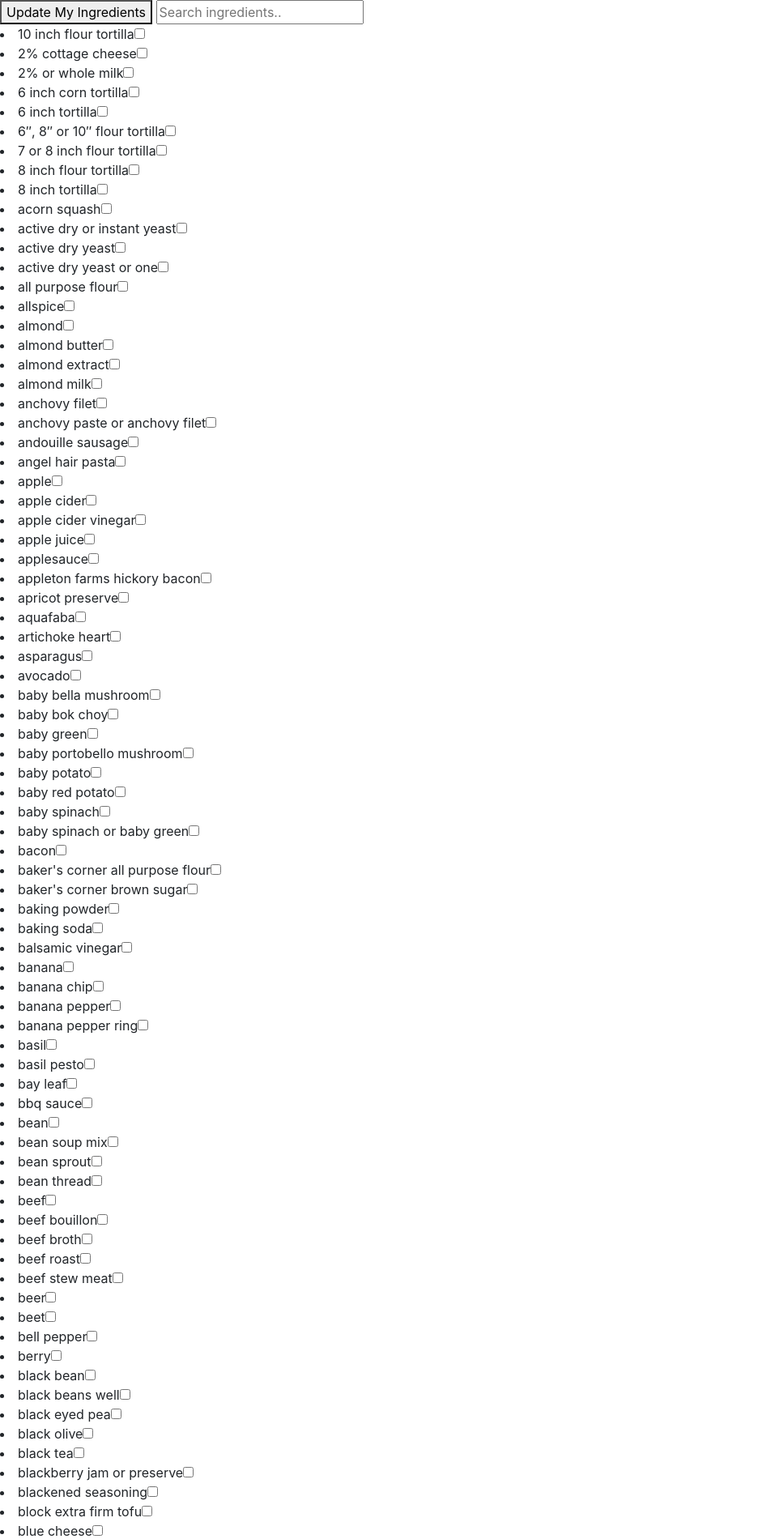
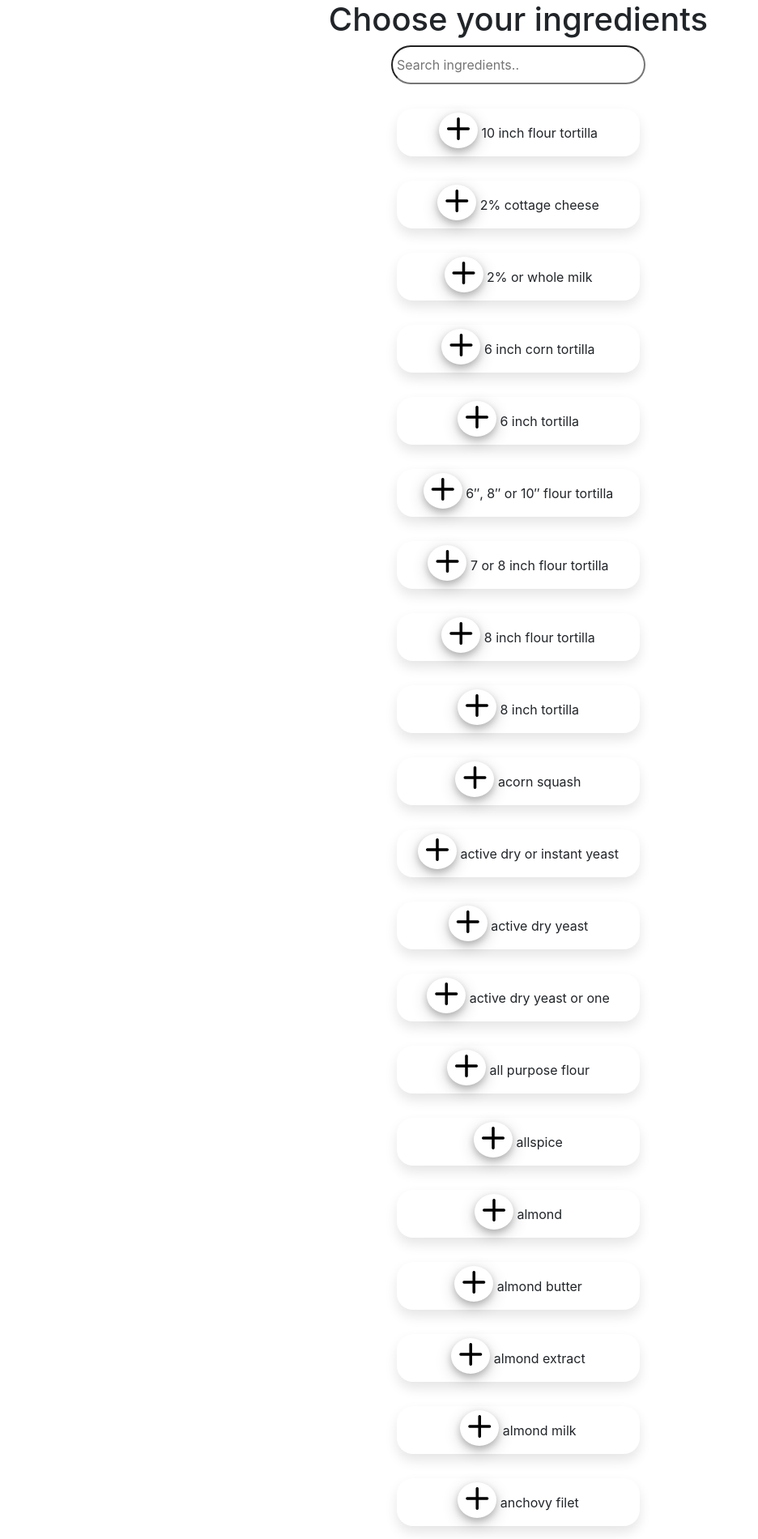
Before and after one commit to oliviaflexx/recipe, a Django app: page /ingredients/ in a window 1280 px wide. Shown: the part 70-1970 px from the top of the page at 81% size, without its empty margins (0-936 px from the left). Run offline with Django 3.2, Linux system fonts and the light colour scheme; a user stored in the database is signed in; data comes from the database, SQL or seed files in the repository; both versions use the stored data as it was after the commit; some libraries are stand-ins or nearby versions; some web fonts are replaced.

Commit message:
Started ingredient styling, fixed buttons and search

```diff
--- a/django_recipe/mysite/main/static/main/css/allrecipes.css
+++ b/django_recipe/mysite/main/static/main/css/allrecipes.css
@@ -12,7 +12,6 @@ div.recipe-container {
     margin-right: auto;
     margin-left: auto;
     padding-bottom: 10px;
-
 
   }
 
--- /dev/null
+++ b/django_recipe/mysite/main/static/main/css/ingredient.css
@@ -0,0 +1,58 @@
+button {
+    display: inline-block;
+    border: none;
+    border-radius: 50%;
+    padding-left: 10px;
+    padding-right: 10px;
+    margin: 0;
+    text-decoration: none;
+    background: white;
+    color: black;
+    font-family: sans-serif;
+    font-size: 1rem;
+    cursor: pointer;
+    text-align: center;
+    transition: background 250ms ease-in-out, transform 150ms ease;
+    -webkit-appearance: none;
+    -moz-appearance: none;
+    font-size: 28px;
+    box-shadow: 0 4px 8px 0 rgb(0 0 0 / 20%), 0 6px 20px 0 rgb(0 0 0 / 19%);
+}
+
+div.ingredient-container {
+    background-color: white;
+    margin-top: 30px;
+    position: relative;
+    box-shadow: 0px 8px 15px rgba(0, 0, 0, 0.1);
+    border-radius: 20px;
+    max-width: 300px;
+    margin-right: auto;
+    margin-left: auto;
+    padding-bottom: 10px;
+    padding-top: 5px;
+  }
+
+.row.topper {
+    justify-content: center;
+}
+
+#searchbar {
+    padding-top: 10px;
+    padding-bottom: 10px;
+    padding-left: 5px;
+    padding-right: 5px;
+    border-radius: 25px;
+    width: 314px;
+}
+
+.bi.bi-check-lg {
+    color: #19d016;
+}
+
+.bi.bi-plus-lg {
+    color: black;
+}
+
+  button[disabled=disabled], button:disabled {
+    background-color: #FF7B00;
+  }
--- a/django_recipe/mysite/main/templates/main/ingredient.html
+++ b/django_recipe/mysite/main/templates/main/ingredient.html
@@ -1,40 +1,89 @@
 {% extends "main/base.html" %}
-{% block title %}View Ingredients {% endblock %}
+{% block title %}Choose Ingredients {% endblock %}
 
 {% block content %}
-    {% if user.is_authenticated%}
-        <div id="content" name="content">
-            <form method="post" action="#">
+{% load static %}
+<link rel="stylesheet" type="text/css" href="{% static 'main/css/ingredient.css' %}">
+{% if user.is_authenticated%}
+    <div class="row topper text-center">
+    <h1>Choose your ingredients</h1>
+    </div>
+    <div class="row">
+        <div class="col-md-12 col-sm-12 text-center">
+            <form method="POST" action="#">
                 {% csrf_token %}
-                <button type="submit", name="save", value="save">Update My Ingredients</button>
-                <input id="searchbar" onkeyup="search_ingredient()" type="text" name="search" placeholder="Search ingredients..">
+                <input id="searchbar" onkeyup ="search_ingredient()" type="text" name="search" placeholder="Search ingredients..">
+            </form>
+            <form method="POST" action="#">
+                {% csrf_token %}
                 {% for ingredient in non_ors%}
-                {% if ingredient.checked == True %}
-                <li class='ingredient'>{{ingredient.ingredient}}<input type="checkbox" value="{{ingredient.id}}" name= "touched" checked></li>
-                {% else %}
-                <li class='ingredient'>{{ingredient.ingredient}}<input type="checkbox" value="{{ingredient.id}}" name= "touched"></li>
-                {% endif %}
-                {% endfor %}
+                    <div class="ingredient-container">
+                            <div class='ingredient' id= div{{ingredient.id}}>
+                                {% if ingredient.checked == False %}
+                                <button type="submit", class="add_or_remove", id= 'button{{ingredient.id}}' value="{{ingredient.id}}"><i class="bi bi-plus-lg"></i></button>
+                                {{ingredient.ingredient}}
+                            {% else %}
+                                <button type="submit", class = "add_or_remove", id= 'button{{ingredient.id}}', value="{{ingredient.id}}"><i class="bi bi-check-lg"></i></button>
+                                {{ingredient.ingredient}}
+                            {% endif %}
+                            </div>
+                    </div>
+                    {% endfor %}
+                </form>
             </form>
+        </div>
+    </div>
+
     {% else%}
         <a href="/login">Login Here to Access Content</a>
     {% endif %}
 {% endblock %}
 {% block javascript %}
 <script>
-    function search_ingredient() {
+    function search_ingredient(event) {
     let input = document.getElementById('searchbar').value
-    input=input.toLowerCase();
-    let x = document.getElementsByClassName('ingredient');
+    input = input.toLowerCase();
+    let x = document.getElementsByClassName('ingredient-container');
 
     for (i = 0; i < x.length; i++) {
         if (!x[i].innerHTML.toLowerCase().includes(input)) {
-            x[i].style.display="none";
+            x[i].style.display = "none";
         }
         else {
-            x[i].style.display="list-item";
+            console.log(x[i].innerHTML)
+            x[i].style.display = "block";
         }
     }
 }
 </script>
+<script>
+    $(document).on('click', '.add_or_remove', function (h) {
+    h.preventDefault();
+    $(this).attr('disabled', true);
+    var ingredientchecked = document.getElementById('button' + $(this).val());
+    if (ingredientchecked.innerHTML == '<i class="bi bi-check-lg"></i>') {
+        ingredientchecked.innerHTML = '<i class="bi bi-plus-lg"></i>';
+    }
+    else {
+        ingredientchecked.innerHTML = '<i class="bi bi-check-lg"></i>';
+    }
+
+    $.ajax({
+    type: 'POST',
+    url: '{% url "main:add_ingredient" %}',
+    data: {
+    postid: $(this).val(),
+    csrfmiddlewaretoken: $('input[name=csrfmiddlewaretoken]').val(),
+    action: 'post',
+    },
+    success: function (json) {
+        var ingredientchecked = document.getElementById('button' + json['id']);
+        $(ingredientchecked).attr('disabled', false);
+    },
+    error: function (xhr, errmsg, err) {
+
+    }
+    });
+})
+</script>
 {% endblock %}
--- a/django_recipe/mysite/main/urls.py
+++ b/django_recipe/mysite/main/urls.py
@@ -16,4 +16,5 @@ urlpatterns = [
     path('liked_recipes/',views.liked_recipes, name='liked_recipes'),
     path('showmore/',views.showmore, name='showmore'),
     path('dislike/', views.dislike, name='dislike'),
+    path('add_ingredient/', views.add_ingredient, name="add_ingredient")
 ]
--- a/django_recipe/mysite/main/views.py
+++ b/django_recipe/mysite/main/views.py
@@ -9,6 +9,71 @@ import inflect
 from .funky import add_up, sub_out
 from django.core.paginator import Paginator
 import json
+
+def add_ingredient(request):
+    print("yes")
+    if request.POST.get('action') == 'post':
+        id = request.POST.get('postid')
+        ingredient_list = []
+        ingredient = user_ingredients.objects.get(pk=id, user=request.user)
+        if ingredient.checked == False:
+            print("action to check")
+            ingredient.checked = True
+            ingredient.save()
+            ingredient_list.append(ingredient)
+            if or_ingredients.objects.filter(in_name=ingredient.ingredient).exists():
+                print('exists')
+                for or_name in or_ingredients.objects.filter(in_name=ingredient.ingredient):
+                    thing = user_ingredients.objects.get(ingredient=or_name.or_name, user=request.user)
+                    print(f'CHECKED BEFORE:', thing.ingredient.name, thing.checked)
+                    thing.checked = True
+                    thing.save()
+                    ingredient_list.append(thing)
+                    print(f'CHECKED AFTER:', thing.checked)
+
+            for sel_ing in ingredient_list:
+                recipes = recipe_ingredients3.objects.select_related('recipe').filter(ingredient = sel_ing.ingredient)
+                for recipe in recipes:
+                    total = recipe.recipe.ingredients.all().count()
+                    print(recipe.recipe.name)
+                    print(total)
+                    percent = (1 / total) * 100
+                    percent = round(percent, 0)
+                    entry = user_recipes.objects.get(recipe = recipe.recipe, user = request.user)
+                    print(f'before percent:', entry.percent)
+                    entry.percent = entry.percent + percent
+                    entry.save()
+                    print(f'after percent:', entry.percent)
+        else:
+            print('action to not check')
+            ingredient.checked = False
+            ingredient.save()
+            ingredient_list.append(ingredient)
+            if or_ingredients.objects.filter(in_name=ingredient.ingredient).exists():
+                print('exists')
+                for or_name in or_ingredients.objects.filter(in_name=ingredient.ingredient):
+                    thing = user_ingredients.objects.get(ingredient=or_name.or_name, user=request.user)
+                    print(f'CHECKED BEFORE:', thing.ingredient.name, thing.checked)
+                    thing.checked = False
+                    thing.save()
+                    ingredient_list.append(thing)
+                    print(f'CHECKED AFTER:', thing.checked)
+
+            for sel_ing in ingredient_list:
+                recipes = recipe_ingredients3.objects.select_related('recipe').filter(ingredient = sel_ing.ingredient)
+                for recipe in recipes:
+                    total = recipe.recipe.ingredients.all().count()
+                    print(f'NEW RECIPE:', recipe.recipe.name)
+                    print(f'Total ingredients:', total)
+                    percent = (1 / total) * 100
+                    percent = round(percent, 0)
+                    entry = user_recipes.objects.get(recipe = recipe.recipe, user = request.user)
+                    print(f'before percent:', entry.percent)
+                    entry.percent = entry.percent - percent
+                    entry.save()
+                    print(f'after percent:', entry.percent)
+
+        return JsonResponse({'id': id})
 
 def index(response):
     return render(response, "main/home.html")
@@ -143,66 +208,13 @@ def allRecipes(response):
 
 
 def ingredientPicker(response):
-    if response.method == 'POST':
-        if response.POST.get('save'):
-            # print(response.POST)
-            selected_ingredients = response.POST.getlist('touched')
-            db_ingredients = user_ingredients.objects.select_related('ingredient').filter(user=response.user)
-            for ingredient in db_ingredients:
-                ingredient.checked = False
-                ingredient.save()
-            for sel_ing in selected_ingredients:
-                ingredient = db_ingredients.get(pk=sel_ing)
-                ingredient.checked = True
-                if or_ingredients.objects.filter(in_name=ingredient.ingredient).exists():
-                    print('exists')
-                    for or_name in or_ingredients.objects.filter(in_name=ingredient.ingredient):
-                        recipes0 = recipe_ingredients3.objects.filter(ingredient=or_name.or_name)
-                        for recipe0 in recipes0:
-                            print(f'OR:', recipe0.recipe)
-                        thing = db_ingredients.get(ingredient=or_name.or_name)
-                        print(f'CHECKED BEFORE:', thing.ingredient.name, thing.checked)
-                        thing.checked = True
-                        thing.save()
-                        print(f'CHECKED AFTER:', thing.checked)
-                ingredient.save()
-
-            recipe_list = []
-            for sel_ing in selected_ingredients:
-                ingredient = db_ingredients.get(pk=sel_ing)
-                recipes = recipe_ingredients3.objects.select_related('recipe').filter(ingredient = ingredient.ingredient)
-                for recipe in recipes:
-                    recipe_list.append(recipe.recipe)
-
-            users = user_recipes.objects.filter(user=response.user)
-            for user in users:
-                user.percent = 0
-                user.save()
-
-            recipe_dict = {}
-            for recipe in recipe_list:
-                try:
-                    recipe_dict[recipe] = recipe_dict[recipe] + 1
-                except KeyError:
-                    recipe_dict.update({recipe: 1})
-
-            for key in recipe_dict:
-                total = key.ingredients.all().count()
-                percent = (recipe_dict[key] / total) * 100
-                entry = user_recipes.objects.get(recipe = key, user = response.user)
-                entry.percent = percent
-                entry.save()
-
-            return redirect('/myrecipes')
-
+    if response.user.is_authenticated:
+        # user_recipes.objects.all().delete()
+        # user_ingredients.objects.all().delete()
+        non_ors = user_ingredients.objects.select_related('ingredient').filter(user=response.user,or_ingredient=False)
+        return render(response, "main/ingredient.html", {'non_ors': non_ors})
     else:
-        if response.user.is_authenticated:
-            # user_recipes.objects.all().delete()
-            # user_ingredients.objects.all().delete()
-            non_ors = user_ingredients.objects.select_related('ingredient').filter(user=response.user,or_ingredient=False)
-            return render(response, "main/ingredient.html", {'non_ors': non_ors})
-        else:
-            return redirect('/login')
+        return redirect('/login')
 
 def myrecipes(response):
 
@@ -248,6 +260,10 @@ def myrecipes(response):
         else:
         # user_recipe0 = user_recipes.objects.filter(percent > 0)
             posts = response.user.recipes.select_related('recipe').exclude(percent=0).order_by('-percent')
+            paginator = Paginator(posts, 25)
+            page = response.GET.get('page')
+            posts = paginator.get_page(page)
+
             return render(response, 'main/selected_recipes.html', {'posts': posts})
     else:
         return render(response, 'main/selected_recipes.html')
--- a/django_recipe/mysite/register/views.py
+++ b/django_recipe/mysite/register/views.py
@@ -25,7 +25,7 @@ def register(response):
 
             recipes = recipes3.objects.all().order_by('name')
             for recipe in recipes:
-                user_recipes.objects.create(user=new_user, recipe=recipe)
+                user_recipes.objects.create(user=new_user, recipe=recipe, percent=0)
             return redirect("/home")
 
         return render(response, "register/register.html", {"form": form})
```
Also changed, not shown: django_recipe/mysite/db.sqlite3, django_recipe/mysite/main/templates/main/selected_recipes.html (indentation only).
